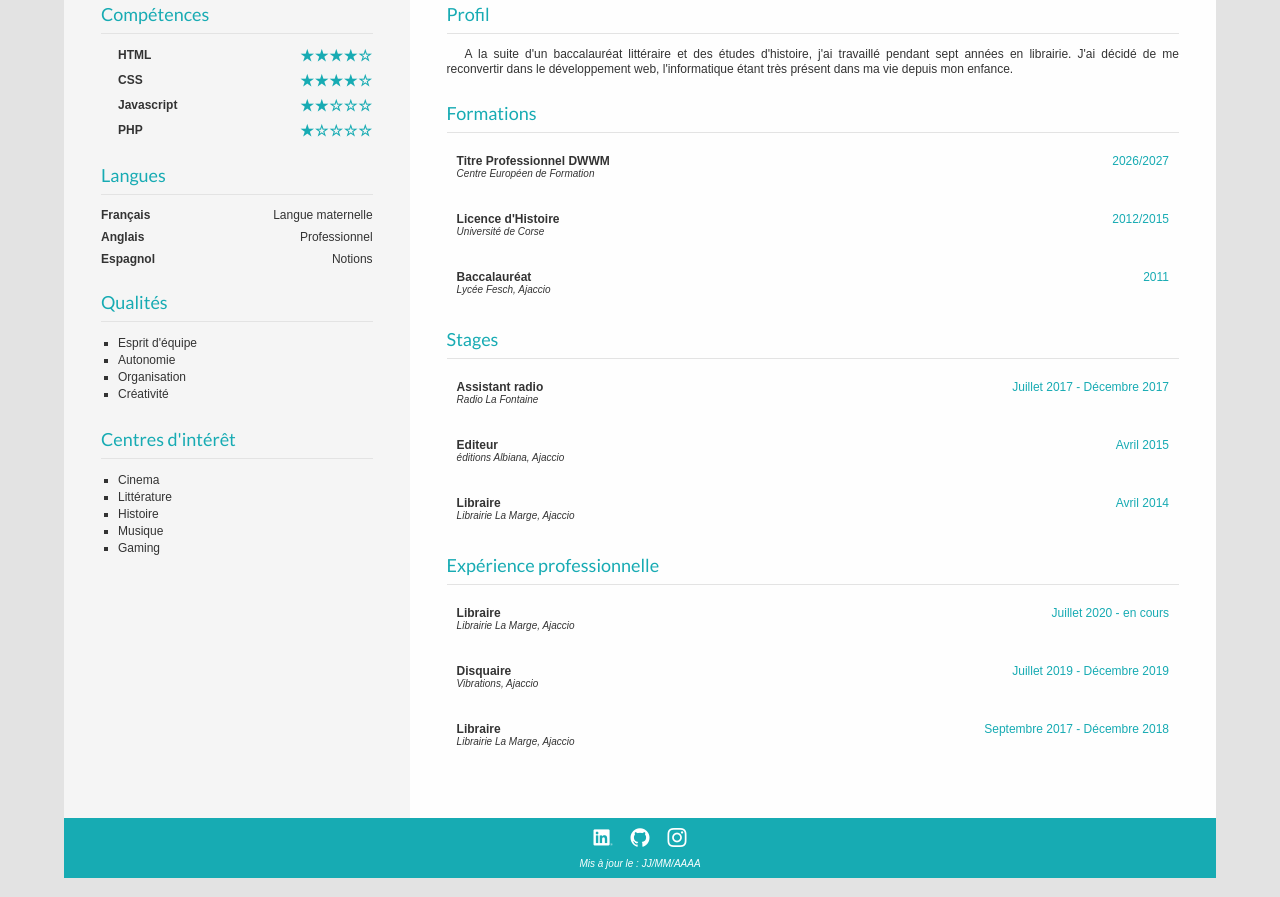
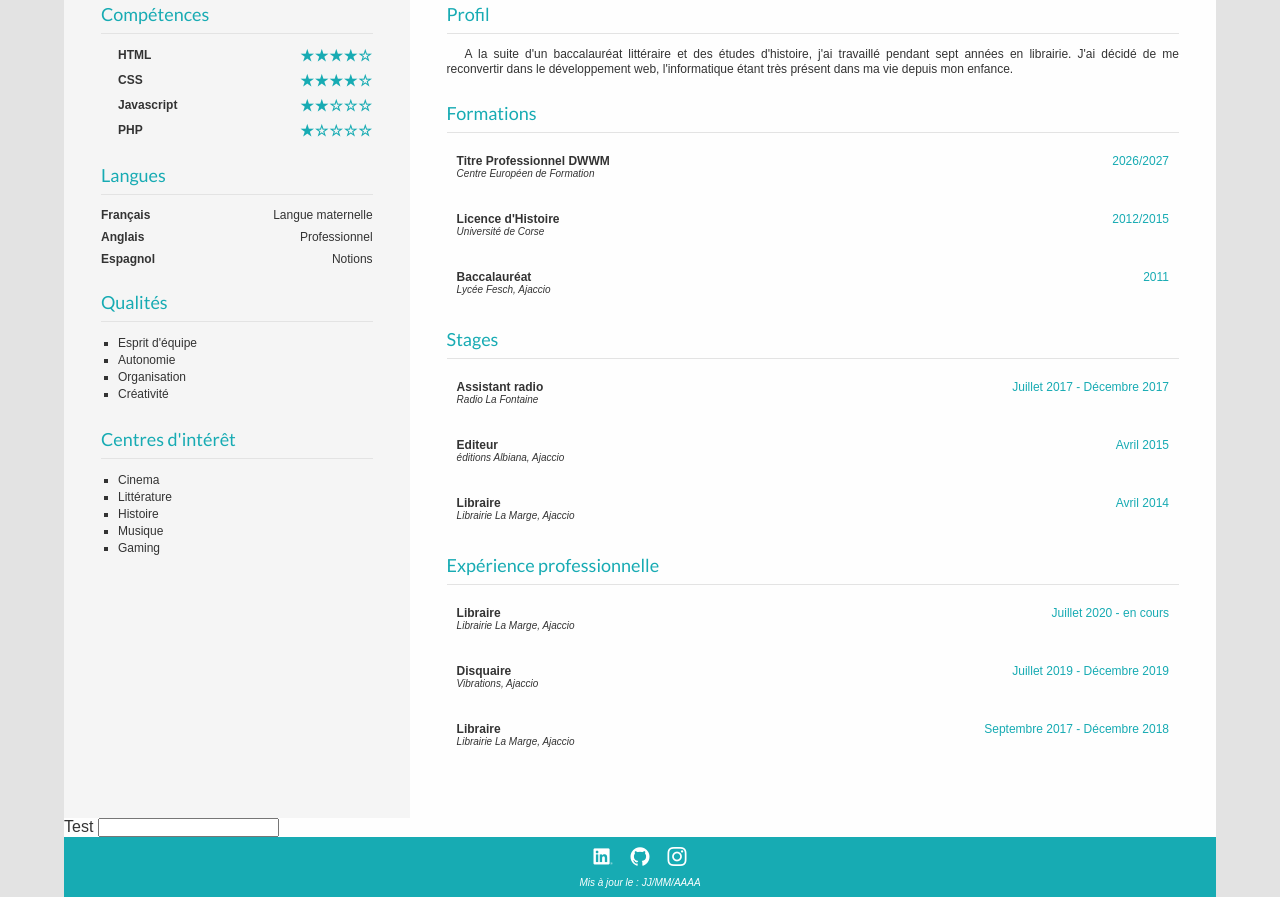
Before and after one commit to damienboiteux/test-git2, a plain HTML site: page index.html in a window 1280 px wide. Shown: the part 213-1110 px from the top of the page. Drawn offline with nearby package versions, Linux system fonts and the light colour scheme; a web font is replaced by a local one.

Commit message:
Ajout du formulaire

```diff
--- a/index.html
+++ b/index.html
@@ -257,6 +257,11 @@
                 </section>
             </div>
 
+            <form action="">
+                <label for="">Test</label>
+                <input type="text">
+            </form>
+
         </main>
 
 
```
